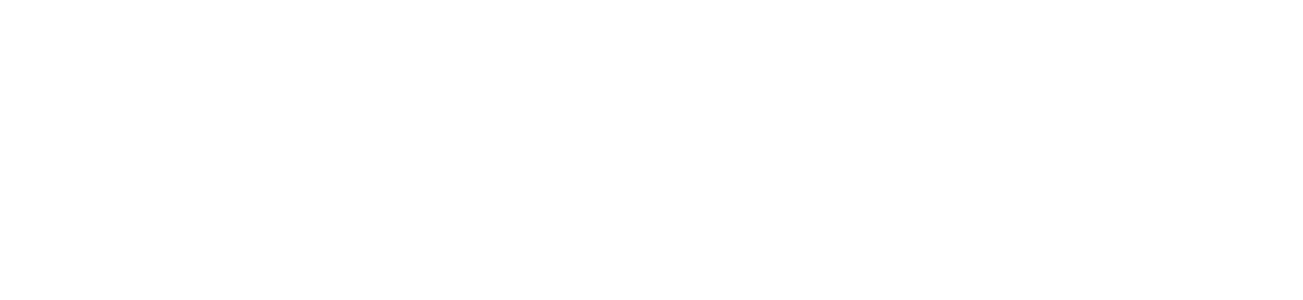
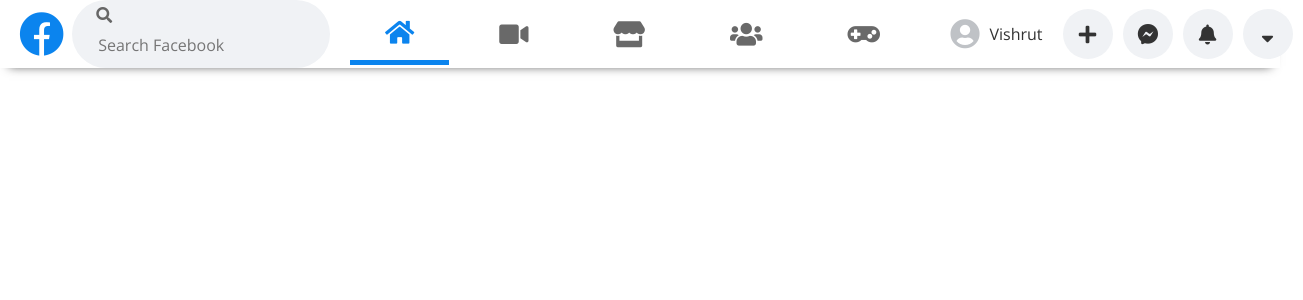
Before and after one commit to mvishrutaxioned/React-Facebook, a React (Create React App) app: page / in a window 1280 px wide. Shown: the top 300 px of the page, 1303 px wide, since content can reach past the window. Built offline with nearby package versions, Linux system fonts and the light colour scheme.

Commit message:
added header component

```diff
--- a/src/App.css
+++ b/src/App.css
@@ -1,38 +1,310 @@
-.App {
-  text-align: center;
+@charset "utf-8";
+@import url('https://fonts.googleapis.com/css2?family=Open+Sans&display=swap');
+/* ==========================================================================
+   1. CSS Reset Code
+   ========================================================================== */
+
+/* 1.1. Eric Meyers Reset
+   http://meyerweb.com/eric/tools/css/reset/
+   v2.0 | 20110126
+   License: none (public domain)
+   ========================================================================== */
+html, body, div, span, applet, object, iframe, h1, h2, h3, h4, h5, h6, p,
+blockquote, pre, a, abbr, acronym, address, big, cite, code, del, dfn, em, img,
+ins, kbd, q, s, samp, small, strike, strong, sub, sup, tt, var, b, u, i, center,
+dl, dt, dd, ol, ul, li, fieldset, form, label, legend, table, caption, tbody,
+tfoot, thead, tr, th, td, article, aside, canvas, details, embed, figure,
+figcaption, footer, header, hgroup, menu, nav, output, ruby, section, summary,
+time, mark, audio, video {
+  margin: 0;
+  padding: 0;
+  border: 0;
+  font-size: 100%;
+  font: inherit;
+  vertical-align: baseline;
 }
 
-.App-logo {
-  height: 40vmin;
-  pointer-events: none;
+/* HTML5 display-role reset for older browsers */
+article, aside, details, figcaption, figure,
+footer, header, hgroup, menu, nav, section {
+  display: block;
 }
 
-@media (prefers-reduced-motion: no-preference) {
-  .App-logo {
-    animation: App-logo-spin infinite 20s linear;
-  }
+/* Force scrollbar */
+html { overflow-y: scroll; }
+
+/* Align radios and text inputs with their label */
+
+input[type='radio'] { vertical-align: text-bottom; }
+
+/* Hand cursor on clickable input elements */
+label,
+input[type='button'],
+input[type='submit'],
+button { cursor: pointer; }
+
+strong {
+  font-weight: bold;
+  font-family: inherit;
+  font-size: inherit;
 }
 
-.App-header {
-  background-color: #282c34;
-  min-height: 100vh;
-  display: flex;
-  flex-direction: column;
-  align-items: center;
-  justify-content: center;
-  font-size: calc(10px + 2vmin);
-  color: white;
+em { font-style: italic; }
+
+img {
+  width: 100%;
+  border: 0;
+  vertical-align: middle;
 }
 
-.App-link {
-  color: #61dafb;
+sub,
+sup {
+  vertical-align: baseline;
+  position: relative;
+  font-size: 55%;
+  line-height: 0;
 }
 
-@keyframes App-logo-spin {
-  from {
-    transform: rotate(0deg);
-  }
-  to {
-    transform: rotate(360deg);
-  }
+sup { top: -.7em; }
+sub { bottom: -.25em; }
+
+/* 1.2. Clear Fix
+   ========================== */
+
+.cf:before,
+.cf:after {
+  display: table;
+  content: " ";
 }
+
+.cf:after { clear: both; }
+.cf { *zoom: 1; }
+
+/*for all*/
+body {
+  box-sizing: border-box;
+  font-family: 'Open Sans', sans-serif;
+}
+
+a {
+  display: inline-block;
+  text-decoration: none;
+}
+
+li {
+  display: inline-block;
+  list-style-type: none;
+}
+/* Common styling */
+.grey { color: #666; }
+.cap { text-transform: capitalize; }
+.up { text-transform: uppercase; }
+.center { text-align: center; }
+.bold { font-weight: bold; }
+.transition { transition: 1s all ease; }
+
+/*for wrapper*/
+.wrapper {
+  max-width: 1350px;
+  width: 79%;
+  margin: 0 auto;
+}
+
+/*=================================
+  header styling starts here
+=================================*/
+
+header {
+  width: 100%;
+  box-shadow: 0px 7px 10px -9px #000000bf;
+}
+
+header .wrapper {
+  width: 97%;
+  box-sizing: border-box;
+  margin: 0 auto;
+  display: flex;
+  align-items: center;
+  justify-content: space-between;
+}
+
+.icon,
+.brand { font-size: 0; }
+
+.icon::after {
+  display: inline-block;
+  font-weight: 600;
+  font-family: "Font Awesome 5 Free";
+}
+
+.brand::after {
+  display: inline-block;
+  font-weight: 600;
+  font-family: "Font Awesome 5 Brands";
+}
+
+/* logo styling starts */
+
+.logo {
+  width: 25%;
+  display: flex;
+  align-items: center;
+}
+
+.logo h1 { margin-right: 10px; }
+
+.logo h1 a::after {
+  content: '\f09a';
+  border-radius: 50%;
+  color: #0b84ee;
+  font-size: 43px;
+}
+
+.logo form div {
+  padding: 4px 18px;
+  border-radius: 40px;
+  background: #f0f2f5;
+}
+
+.logo form input {
+  border: none;
+  padding: 8px;
+  background: #f0f2f5;
+  font-family: 'Open Sans', sans-serif;
+  font-size: 16px;
+  outline: none;
+}
+
+form button {
+  border: none;
+  background: #f0f2f5;
+  outline: none;
+}
+
+form button::after {
+  content: '\f002';
+  color: #666;
+  font-size: 16px;
+}
+
+/* logo styling ends */
+
+/* nav styling starts */
+
+nav { width: 50%; }
+
+nav ul {
+  display: flex;
+  justify-content: center;
+  align-items: center;
+  list-style: none;
+}
+
+nav ul li {
+  padding: 2px 0;
+  margin-right: 15px;
+}
+
+nav ul li.active {
+  color: #0b84ee;
+  border-bottom: 5px solid #0b84ee;
+}
+
+nav ul li.active a::after { color: #0b84ee; }
+nav ul li a::after { padding: 12px 35px; }
+
+nav ul li a::after {
+  color: #696969;
+  font-size: 26px;
+  transition: .5s ease;
+}
+
+nav ul li a:hover::after {
+  border-radius: 12px;
+  background: #f0f2f5;
+}
+
+nav ul li:first-child a::after { content: '\f015'; }
+nav ul li:nth-child(2) a::after { content: '\f03d'; }
+nav ul li:nth-child(3) a::after { content: '\f54e'; }
+nav ul li:nth-child(4) a::after { content: '\f0c0'; }
+nav ul li:nth-child(5) a::after { content: '\f11b'; }
+
+.user::after {
+  content: '\f2bd';
+  margin-right: 10px;
+  color: #bfc2c6;
+  font-size: 30px;
+}
+
+.links {
+  width: 25%;
+  display: flex;
+  justify-content: space-around;
+}
+
+.links,
+.links > a,
+.links ul {
+  display: flex;
+  align-items: center;
+  list-style: none;
+  text-decoration: none;
+}
+
+.links h2 {
+  color: #333;
+  font-size: 16px;
+}
+.links ul { margin-left: 20px; }
+
+.links ul li {
+  width: 50px;
+  height: 50px;
+  margin-right: 10px;
+  border-radius: 50%;
+  display: flex;
+  justify-content: center;
+  align-items: center;
+  background-color: #f0f2f5;
+  cursor: pointer;
+  transition: .5s ease;
+}
+
+.links ul li:hover { background: #bfc2c6; }
+
+.links ul li a::after {
+  padding: 12px 13px;
+  border-radius: 50%;
+  color: #333;
+  font-size: 20px;
+}
+
+.links ul li:first-child a::after { content: '\f067'; }
+.links ul li:nth-child(2) a::after { content: '\f39f'; }
+.links ul li:nth-child(3) a::after { content: '\f0f3'; }
+.links ul li:nth-child(4) a::after { content: '\f0dd'; }
+
+/*=================================
+  header styling ends here
+=================================*/
+
+/*=================================
+  main styling starts here
+=================================*/
+
+
+/*=================================
+  main styling ends here
+=================================*/
+
+/*=================================
+  footer styling starts here
+=================================*/
+
+
+/*=================================
+ footer styling ends here
+=================================*/
+
+/*media query starts*/
--- a/src/App.js
+++ b/src/App.js
@@ -1,8 +1,11 @@
 import './App.css';
+import React from 'react';
+import Header from './components/Header';
 
 function App() {
   return (
     <div className="App">
+      <Header />
     </div>
   );
 }
--- /dev/null
+++ b/src/components/Header.js
@@ -0,0 +1,42 @@
+import React from 'react';
+
+const Header = () => {
+  return (
+    <header>
+        <div class="wrapper">
+        <div class="logo">
+            <h1><a class="brand" href="/" title="Facebook">fb</a></h1>
+            <form action="#FIXME" method="GET" id="searchForm">
+            <div>
+                <button class="icon" type="submit">search</button>
+                <input type="text" placeholder="Search Facebook" id="search" />
+            </div>
+            </form>
+        </div>
+            <nav>
+            <ul>
+                <li class="active"><a class="icon" href="#FIXME" title="Home">Home</a></li>
+                <li><a class="icon" href="#FIXME" title="Watch">Watch</a></li>
+                <li><a class="icon" href="#FIXME" title="Marketplace">Marketplace</a></li>
+                <li><a class="icon" href="#FIXME" title="Groups">Groups</a></li>
+                <li><a class="icon" href="#FIXME" title="Gaming">Gaming</a></li>
+            </ul>
+            </nav>
+            <div class="links">
+            <a href="#FIXME" title="Username">
+                <span class="icon user">user</span>
+                <h2>Vishrut</h2>
+            </a>
+            <ul>
+                <li><a class="icon" href="#FIXME" title="Create">Create</a></li>
+                <li><a class="brand" href="#FIXME" title="Messenger">Messenger</a></li>
+                <li><a class="icon" href="#FIXME" title="Noti">Noti</a></li>
+                <li><a class="icon" href="#FIXME" title="Account">Drop</a></li>
+            </ul>
+            </div>
+        </div>
+    </header>
+  );
+};
+
+export default Header;
```
